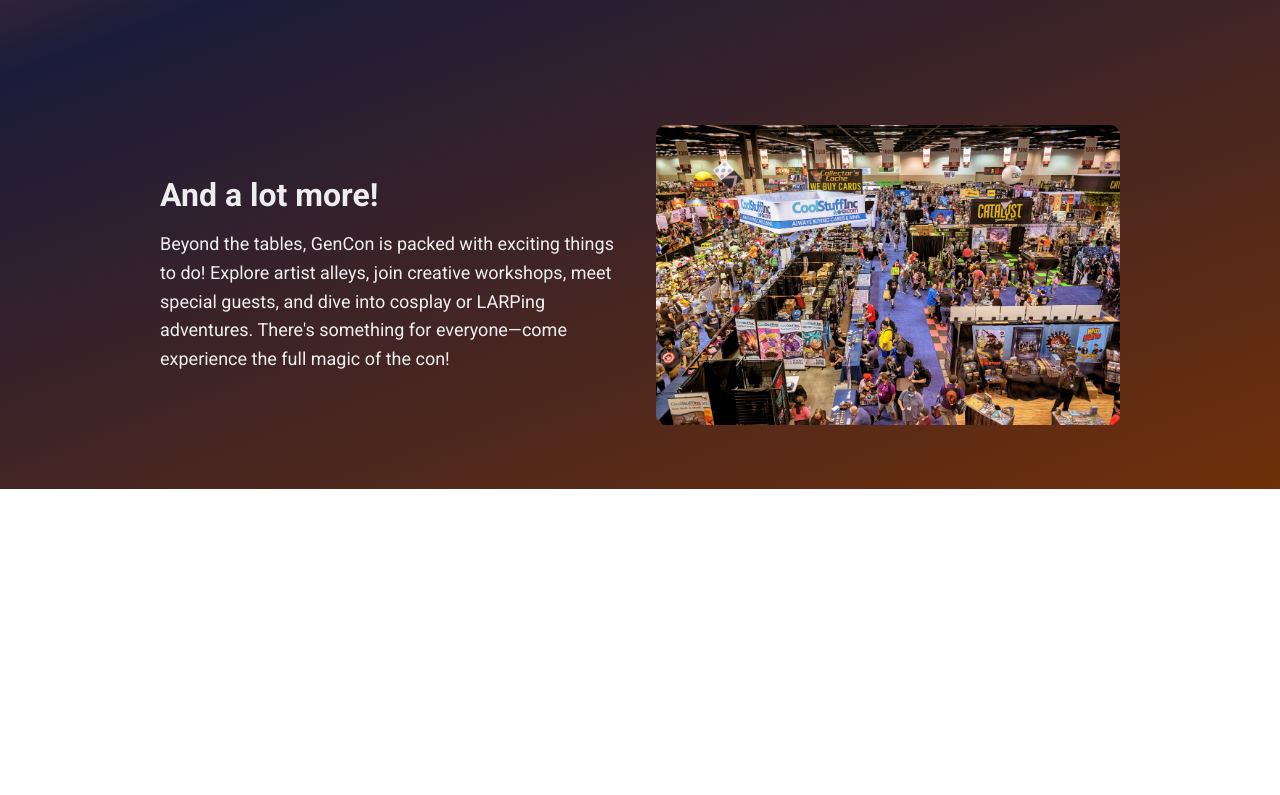
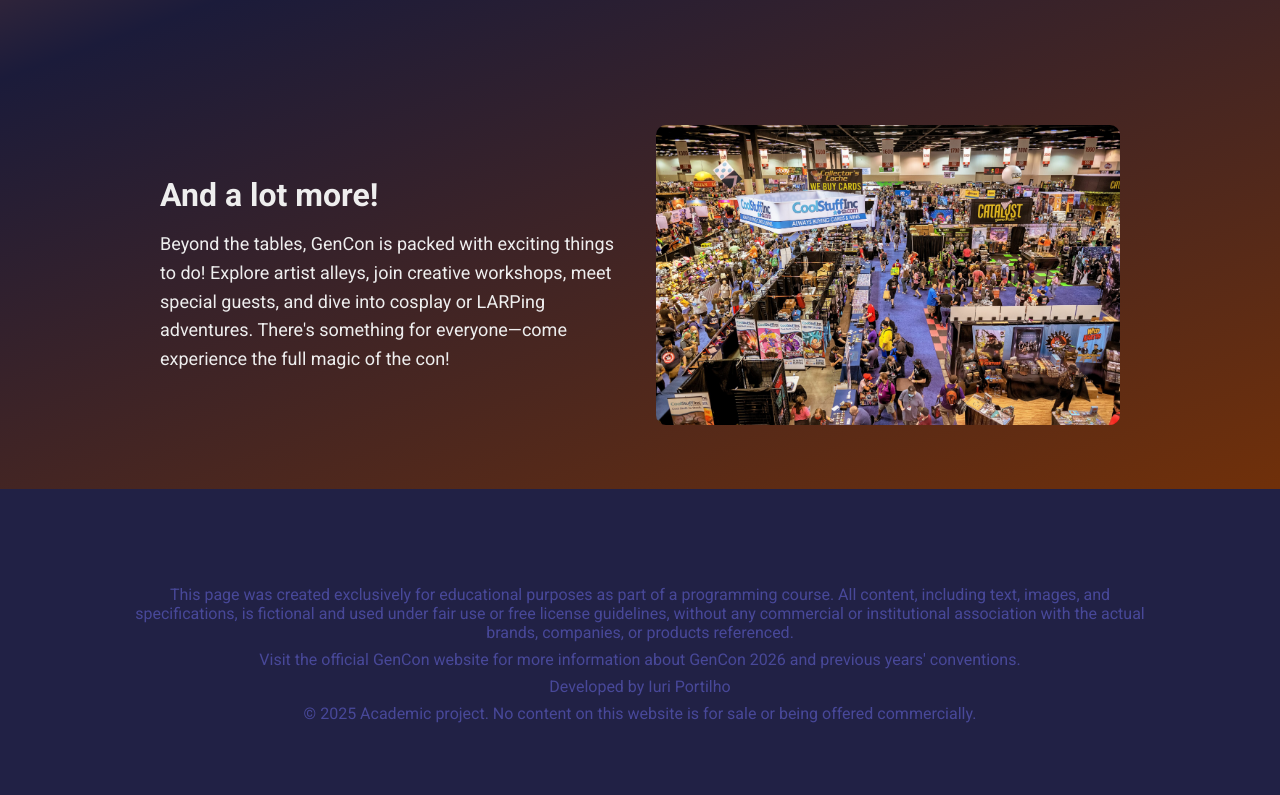
Before and after one commit to ibogar/gencon_countdown, a website built with Parcel: page src/index.html in a window 1280 px wide. Shown: the part 1355-2150 px from the top of the page. Before the commit the page ends 1844 px from the top, so only its background shows below. Built offline with nearby package versions, Linux system fonts and the light colour scheme.

Commit message:
add footer with disclaimers and author refference

```diff
--- a/src/index.html
+++ b/src/index.html
@@ -64,6 +64,14 @@
             </div>
         </section>
     </div>
+    <footer class="footer">
+        <div class="footer__content">
+            <p>This page was created exclusively for educational purposes as part of a programming course. All content, including text, images, and specifications, is fictional and used under fair use or free license guidelines, without any commercial or institutional association with the actual brands, companies, or products referenced.</p>
+            <p>Visit the official <a href="https://www.gencon.com">GenCon</a> website for more information about GenCon 2026 and previous years' conventions.</p>
+            <p>Developed by <a href="https://github.com/ibogar">Iuri Portilho</a></p>
+            <p>© 2025 Academic project. No content on this website is for sale or being offered commercially.</p>
+        </div>
+    </footer>
     <script src="https://unpkg.com/aos@next/dist/aos.js"></script>
     <script src="scripts/main.js"></script>
 </body>
--- a/src/styles/main.scss
+++ b/src/styles/main.scss
@@ -19,3 +19,24 @@
         max-width: 80%;
     }
 }
+
+.footer {
+    padding: 4rem;
+    text-align: center;
+    background-color: #212145;
+
+    &__content {
+        max-width: 80vw;
+        margin: 0 auto;
+        padding-top: 2rem;
+
+        p {
+            color: #484899;
+            padding-bottom: .5rem;
+        }
+        a {
+            text-decoration: none;
+            color: #484899
+        }
+    }
+}
```
